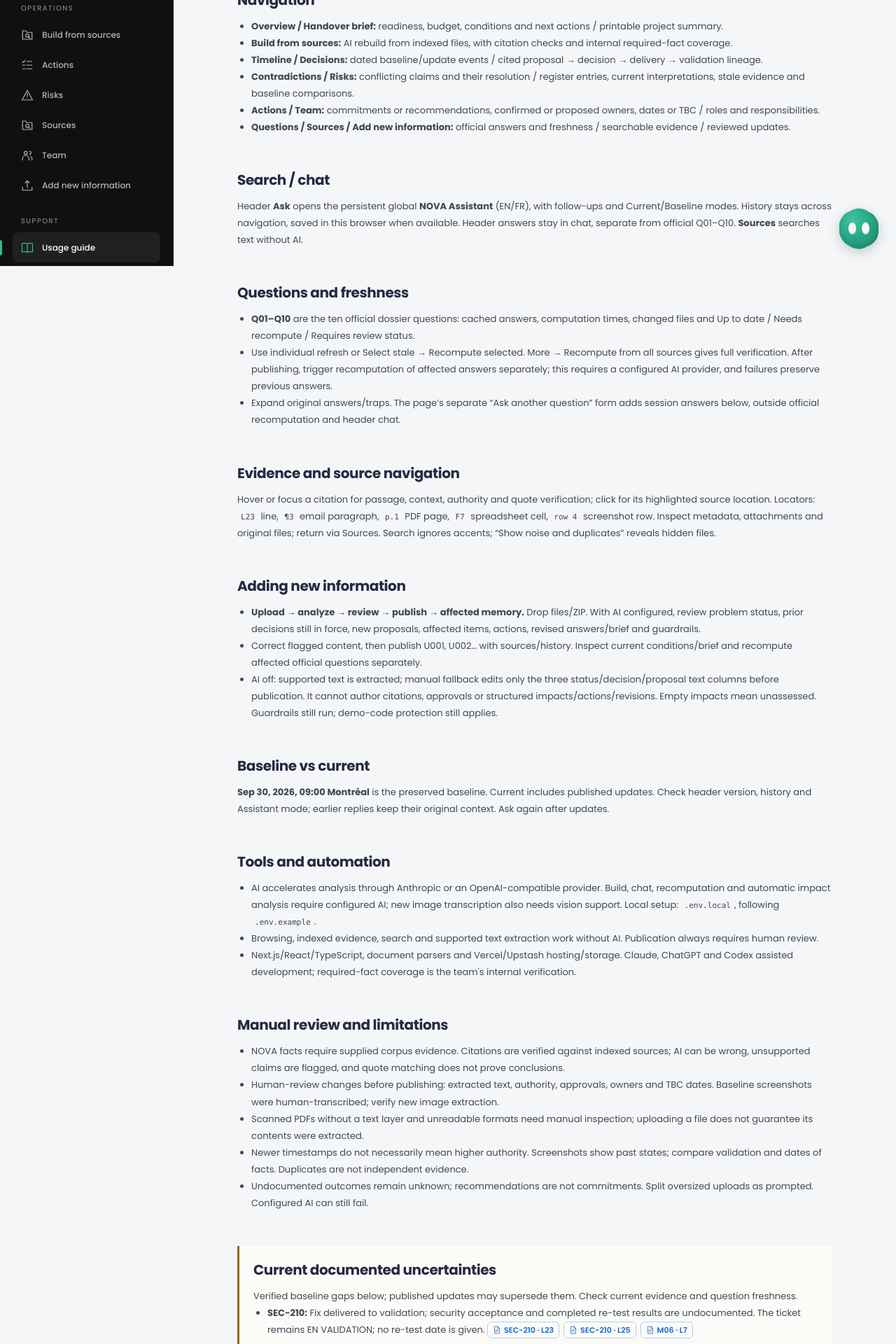
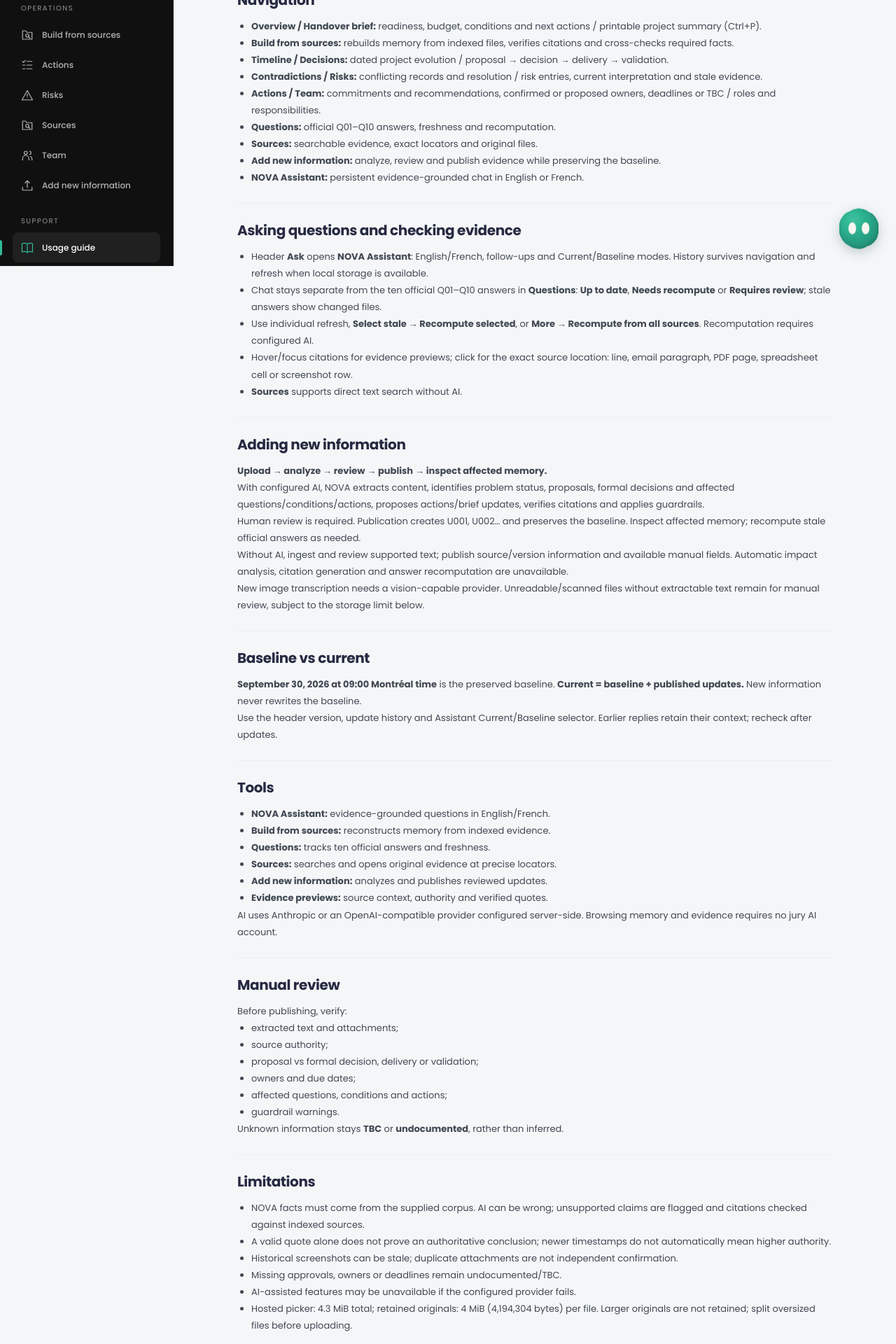
Before and after one commit to Arley100/memory_360_NOVA, a Next.js app: page /guide in a window 1280 px wide. Shown: the part 420-2340 px from the top of the page at 70% size. Built offline with nearby package versions, Linux system fonts and the light colour scheme; no server answers.

Commit message:
updated usage guide

```diff
--- a/src/app/guide/page.tsx
+++ b/src/app/guide/page.tsx
@@ -53,55 +53,68 @@
     <article className="guide-article">
       <PageHeader title="Usage guide" subtitle="Start with Overview, ask NOVA, then inspect the evidence." />
       <section><h2 className="text-xl font-bold">Opening</h2>
-        <ul className="list-disc pl-5">
-          <li>Open <a className="text-primary underline" href="https://memory-360-nova.vercel.app">the deployed application</a> and start at <Link className="text-primary underline" href="/">Overview</Link>. Enter the jury demo code when prompted for protected operations.</li>
-          <li>Locally: Node.js 20.9+, <code>npm install</code>, <code>npm run ingest</code>, <code>npm run dev</code>; open <code>http://localhost:3000</code>.</li>
-        </ul>
-        <p>Jurors need no paid subscription or personal AI account; hosted AI uses the team&apos;s configured provider and demo code.</p></section>
+        <p>Open <a className="text-primary underline" href="https://memory-360-nova.vercel.app">the deployed application</a> at <Link className="text-primary underline" href="/">Overview</Link>. Enter the jury demo code when prompted for protected operations. No paid subscription or personal Claude/OpenAI account is needed.</p>
+        <p>Local setup and deployment instructions are in README.md and DEPLOY.md.</p></section>
       <section><h2 className="text-xl font-bold">Navigation</h2>
         <ul className="list-disc pl-5">
-          <li><strong>Overview / Handover brief:</strong> readiness, budget, conditions and next actions / printable project summary.</li>
-          <li><strong>Build from sources:</strong> AI rebuild from indexed files, with citation checks and internal required-fact coverage.</li>
-          <li><strong>Timeline / Decisions:</strong> dated baseline/update events / cited proposal → decision → delivery → validation lineage.</li>
-          <li><strong>Contradictions / Risks:</strong> conflicting claims and their resolution / register entries, current interpretations, stale evidence and baseline comparisons.</li>
-          <li><strong>Actions / Team:</strong> commitments or recommendations, confirmed or proposed owners, dates or TBC / roles and responsibilities.</li>
-          <li><strong>Questions / Sources / Add new information:</strong> official answers and freshness / searchable evidence / reviewed updates.</li>
+          <li><strong>Overview / Handover brief:</strong> readiness, budget, conditions and next actions / printable project summary (Ctrl+P).</li>
+          <li><strong>Build from sources:</strong> rebuilds memory from indexed files, verifies citations and cross-checks required facts.</li>
+          <li><strong>Timeline / Decisions:</strong> dated project evolution / proposal → decision → delivery → validation.</li>
+          <li><strong>Contradictions / Risks:</strong> conflicting records and resolution / risk entries, current interpretation and stale evidence.</li>
+          <li><strong>Actions / Team:</strong> commitments and recommendations, confirmed or proposed owners, deadlines or TBC / roles and responsibilities.</li>
+          <li><strong>Questions:</strong> official Q01–Q10 answers, freshness and recomputation.</li>
+          <li><strong>Sources:</strong> searchable evidence, exact locators and original files.</li>
+          <li><strong>Add new information:</strong> analyze, review and publish evidence while preserving the baseline.</li>
+          <li><strong>NOVA Assistant:</strong> persistent evidence-grounded chat in English or French.</li>
         </ul></section>
-      <section><h2 className="text-xl font-bold">Search / chat</h2>
-        <p>Header <strong>Ask</strong> opens the persistent global <strong>NOVA Assistant</strong> (EN/FR), with follow-ups and Current/Baseline modes. History stays across navigation, saved in this browser when available. Header answers stay in chat, separate from official Q01–Q10. <strong>Sources</strong> searches text without AI.</p>
-      </section>
-      <section><h2 className="text-xl font-bold">Questions and freshness</h2>
+      <section><h2 className="text-xl font-bold">Asking questions and checking evidence</h2>
         <ul className="list-disc pl-5">
-          <li><strong>Q01–Q10</strong> are the ten official dossier questions: cached answers, computation times, changed files and Up to date / Needs recompute / Requires review status.</li>
-          <li>Use individual refresh or Select stale → Recompute selected. More → Recompute from all sources gives full verification. After publishing, trigger recomputation of affected answers separately; this requires a configured AI provider, and failures preserve previous answers.</li>
-          <li>Expand original answers/traps. The page’s separate “Ask another question” form adds session answers below, outside official recomputation and header chat.</li>
+          <li>Header <strong>Ask</strong> opens <strong>NOVA Assistant</strong>: English/French, follow-ups and Current/Baseline modes. History survives navigation and refresh when local storage is available.</li>
+          <li>Chat stays separate from the ten official Q01–Q10 answers in <strong>Questions</strong>:  <strong>Up to date</strong>, <strong>Needs recompute</strong> or <strong>Requires review</strong>; stale answers show changed files.</li>
+          <li>Use individual refresh, <strong>Select stale → Recompute selected</strong>, or <strong>More → Recompute from all sources</strong>. Recomputation requires configured AI.</li>
+          <li>Hover/focus citations for evidence previews; click for the exact source location: line, email paragraph, PDF page, spreadsheet cell or screenshot row.</li>
+          <li><strong>Sources</strong> supports direct text search without AI.</li>
         </ul></section>
-      <section><h2 className="text-xl font-bold">Evidence and source navigation</h2>
-        <p>Hover or focus a citation for passage, context, authority and quote verification; click for its highlighted source location. Locators: <code>L23</code> line, <code>¶3</code> email paragraph, <code>p.1</code> PDF page, <code>F7</code> spreadsheet cell, <code>row 4</code> screenshot row. Inspect metadata, attachments and original files; return via Sources. Search ignores accents; “Show noise and duplicates” reveals hidden files.</p>
-      </section>
       <section><h2 className="text-xl font-bold">Adding new information</h2>
-        <ul className="list-disc pl-5">
-          <li><strong>Upload → analyze → review → publish → affected memory.</strong> Drop files/ZIP. With AI configured, review problem status, prior decisions still in force, new proposals, affected items, actions, revised answers/brief and guardrails.</li>
-          <li>Correct flagged content, then publish U001, U002… with sources/history. Inspect current conditions/brief and recompute affected official questions separately.</li>
-          <li>AI off: supported text is extracted; manual fallback edits only the three status/decision/proposal text columns before publication. It cannot author citations, approvals or structured impacts/actions/revisions. Empty impacts mean unassessed. Guardrails still run; demo-code protection still applies.</li>
-        </ul>
+        <p><strong>Upload → analyze → review → publish → inspect affected memory.</strong></p>
+        <p>With configured AI, NOVA extracts content, identifies problem status, proposals, formal decisions and affected questions/conditions/actions, proposes actions/brief updates, verifies citations and applies guardrails.</p>
+        <p>Human review is required. Publication creates U001, U002… and preserves the baseline. Inspect affected memory; recompute stale official answers as needed.</p>
+        <p>Without AI, ingest and review supported text; publish source/version information and available manual fields. Automatic impact analysis, citation generation and answer recomputation are unavailable.</p>
+        <p>New image transcription needs a vision-capable provider. Unreadable/scanned files without extractable text remain for manual review, subject to the storage limit below.</p>
       </section>
       <section><h2 className="text-xl font-bold">Baseline vs current</h2>
-        <p><strong>Sep 30, 2026, 09:00 Montréal</strong> is the preserved baseline. Current includes published updates. Check header version, history and Assistant mode; earlier replies keep their original context. Ask again after updates.</p>
+        <p><strong>September 30, 2026 at 09:00 Montréal time</strong> is the preserved baseline. <strong>Current = baseline + published updates.</strong> New information never rewrites the baseline.</p>
+        <p>Use the header version, update history and Assistant Current/Baseline selector. Earlier replies retain their context; recheck after updates.</p>
       </section>
-      <section><h2 className="text-xl font-bold">Tools and automation</h2>
+      <section><h2 className="text-xl font-bold">Tools</h2>
         <ul className="list-disc pl-5">
-          <li>AI accelerates analysis through Anthropic or an OpenAI-compatible provider. Build, chat, recomputation and automatic impact analysis require configured AI; new image transcription also needs vision support. Local setup: <code>.env.local</code>, following <code>.env.example</code>.</li>
-          <li>Browsing, indexed evidence, search and supported text extraction work without AI. Publication always requires human review.</li>
-          <li>Next.js/React/TypeScript, document parsers and Vercel/Upstash hosting/storage. Claude, ChatGPT and Codex assisted development; required-fact coverage is the team&apos;s internal verification.</li>
-        </ul></section>
-      <section><h2 className="text-xl font-bold">Manual review and limitations</h2>
+          <li><strong>NOVA Assistant:</strong> evidence-grounded questions in English/French.</li>
+          <li><strong>Build from sources:</strong> reconstructs memory from indexed evidence.</li>
+          <li><strong>Questions:</strong> tracks ten official answers and freshness.</li>
+          <li><strong>Sources:</strong> searches and opens original evidence at precise locators.</li>
+          <li><strong>Add new information:</strong> analyzes and publishes reviewed updates.</li>
+          <li><strong>Evidence previews:</strong> source context, authority and verified quotes.</li>
+        </ul>
+        <p>AI uses Anthropic or an OpenAI-compatible provider configured server-side. Browsing memory and evidence requires no jury AI account.</p></section>
+      <section><h2 className="text-xl font-bold">Manual review</h2>
+        <p>Before publishing, verify:</p>
         <ul className="list-disc pl-5">
-          <li>NOVA facts require supplied corpus evidence. Citations are verified against indexed sources; AI can be wrong, unsupported claims are flagged, and quote matching does not prove conclusions.</li>
-          <li>Human-review changes before publishing: extracted text, authority, approvals, owners and TBC dates. Baseline screenshots were human-transcribed; verify new image extraction.</li>
-          <li>Scanned PDFs without a text layer and unreadable formats need manual inspection; uploading a file does not guarantee its contents were extracted.</li>
-          <li>Newer timestamps do not necessarily mean higher authority. Screenshots show past states; compare validation and dates of facts. Duplicates are not independent evidence.</li>
-          <li>Undocumented outcomes remain unknown; recommendations are not commitments. Split oversized uploads as prompted. Configured AI can still fail.</li>
+          <li>extracted text and attachments;</li>
+          <li>source authority;</li>
+          <li>proposal vs formal decision, delivery or validation;</li>
+          <li>owners and due dates;</li>
+          <li>affected questions, conditions and actions;</li>
+          <li>guardrail warnings.</li>
+        </ul>
+        <p>Unknown information stays <strong>TBC</strong> or <strong>undocumented</strong>, rather than inferred.</p></section>
+      <section><h2 className="text-xl font-bold">Limitations</h2>
+        <ul className="list-disc pl-5">
+          <li>NOVA facts must come from the supplied corpus. AI can be wrong; unsupported claims are flagged and citations checked against indexed sources.</li>
+          <li>A valid quote alone does not prove an authoritative conclusion; newer timestamps do not automatically mean higher authority.</li>
+          <li>Historical screenshots can be stale; duplicate attachments are not independent confirmation.</li>
+          <li>Missing approvals, owners or deadlines remain undocumented/TBC.</li>
+          <li>AI-assisted features may be unavailable if the configured provider fails.</li>
+          <li>Hosted picker: 4.3 MiB total; retained originals: 4 MiB (4,194,304 bytes) per file. Larger originals are not retained; split oversized files before uploading.</li>
         </ul></section>
       <section className="guide-limits"><h2 className="text-xl font-bold">Current documented uncertainties</h2>
         <p>Verified baseline gaps below; published updates may supersede them. Check current evidence and question freshness.</p>
```
